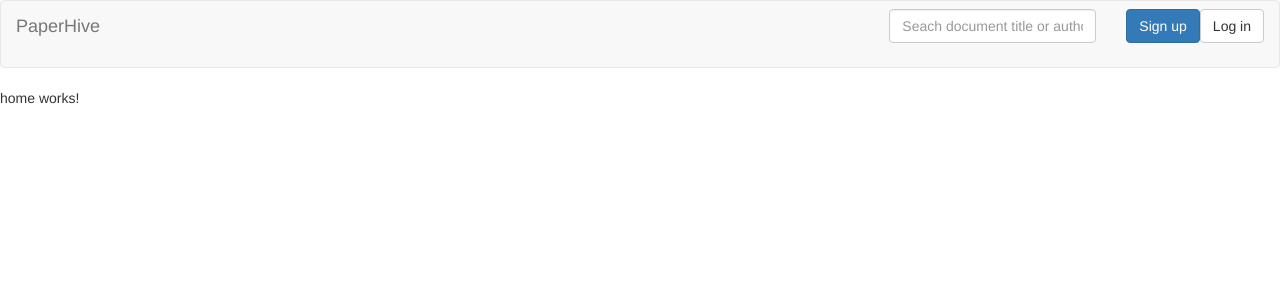
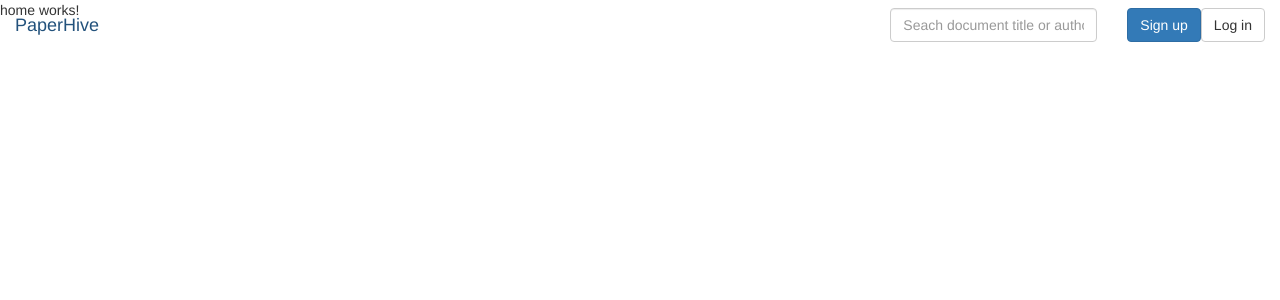
Before and after one commit to pure180/ph-ng, an Angular app: page / in a window 1280 px wide. Shown: the top 300 px of the page. Built offline with nearby package versions, Linux system fonts and the light colour scheme.

Commit message:
navbar: rename main class to use clean css

```diff
--- a/src/app/navbar/navbar.component.html
+++ b/src/app/navbar/navbar.component.html
@@ -1,4 +1,4 @@
-<nav class="navbar navbar-default">
+<nav class="navbar navbar-paperhive navbar-fixed-top">
   <div class="container-fluid">
 
     <div class="navbar-header">
```
